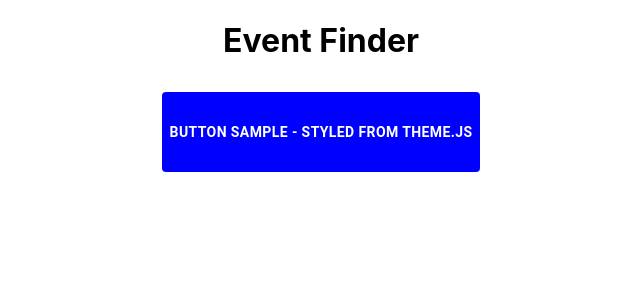
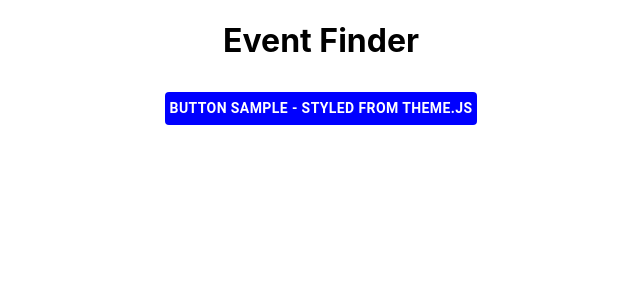
Before and after one commit to DylanNeil/Simule, a React (Create React App) app in the folder client/: page / in a window 1280 px wide. Shown: the top 300 px of the page, without its empty margins (319-959 px from the left). Built offline with nearby package versions, Linux system fonts and the light colour scheme.

Commit message:
changed padding size and hover: background color in simpleButton.js

```diff
--- a/client/src/simpleButton.js
+++ b/client/src/simpleButton.js
@@ -5,6 +5,9 @@ export default styled(Button)`
   && {
     color: white;
     background-color: blue;
-    height: 80px;
+    padding:.3em;
+    &&:hover{
+      background-color:teal;
+    }
   }
 `;
```
